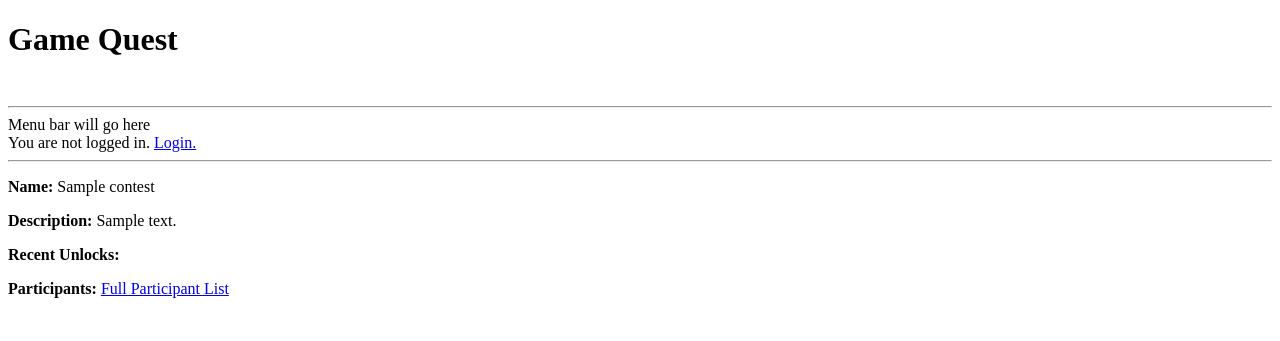
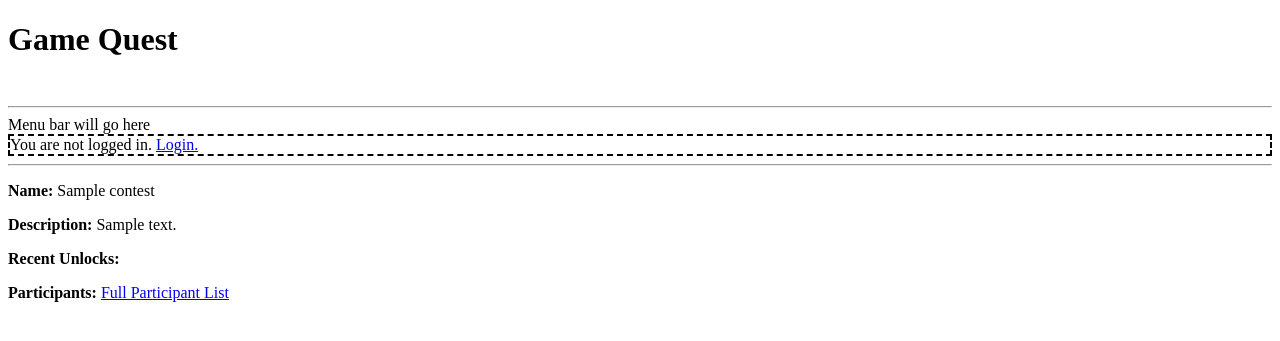
Before and after one commit to amusselm/rvgs_gamelist, a Django app: page /gamequest/contest/1 in a window 1280 px wide. Shown: the top 341 px of the page. Run offline with Django 3.2, Linux system fonts and the light colour scheme; tables that the repository leaves empty hold one stand-in row (values such as "Sample post").

Commit message:
Added plaseholder stylesheet

```diff
--- /dev/null
+++ b/rvgs/gamequest/static/gamequest/gq_styles.css
@@ -0,0 +1,4 @@
+#user{
+    border-style:dashed;
+    border-width:2px;
+}
--- a/rvgs/gamequest/templates/gamequest/base.html
+++ b/rvgs/gamequest/templates/gamequest/base.html
@@ -1,7 +1,9 @@
+{% load static %}
 <!DOCTYPE html>
 <html>
 <head>
     <meta charset="utf-8">
+    <link href="{% static "gamequest/gq_styles.css" %}" rel="stylesheet" type="text/css">
     <title>{% block title %}Game Quest {% endblock %} </title>
 </head>
 <body>
```
Lines whose indentation alone changed are shown as unchanged.
